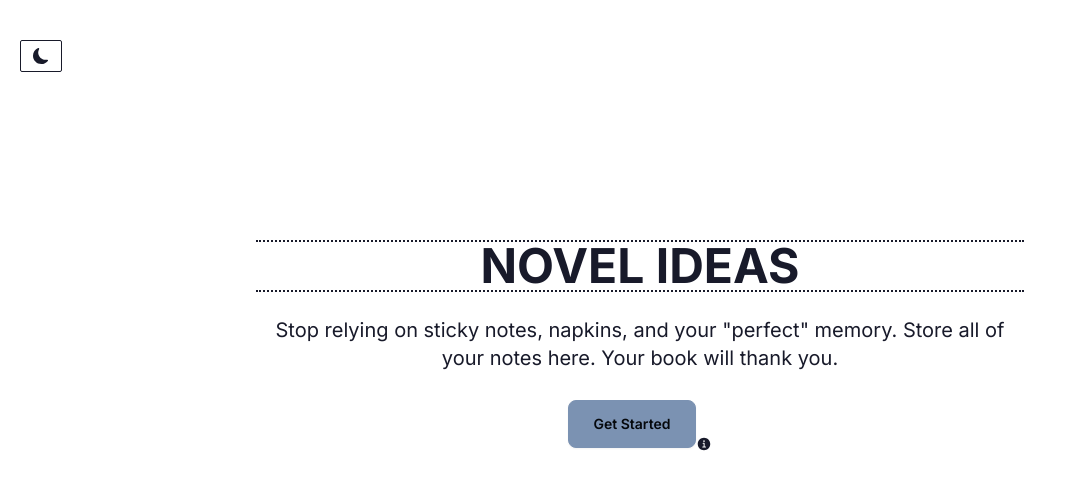
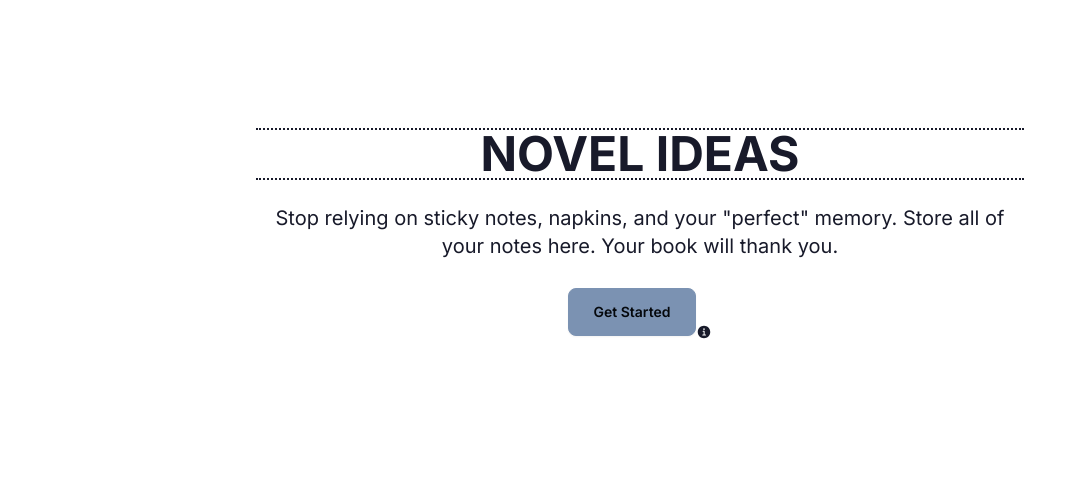
Before and after one commit to mmaustin/project-fb, a Next.js app in the folder fb/: page / in a window 1280 px wide. Shown: the top 488 px of the page, without its empty margins (0-1067 px from the left). Built offline with nearby package versions, Linux system fonts and the light colour scheme.

Commit message:
Removed theme toggle from landing page

```diff
--- a/fb/app/page.js
+++ b/fb/app/page.js
@@ -8,11 +8,11 @@
 
   return (
     <div className="mx-5 flex flex-col justify-center items-center">
-      <div className="my-10 w-full flex justify-center items-center">
+      {/* <div className="my-10 w-full flex justify-center items-center">
         <div className="w-full flex justify-between items-center">
           <ThemeToggle />
         </div>
-      </div>
+      </div> */}
       <div className="mt-32 flex justify-center items-center">
         <div className="max-w-3xl flex flex-col justify-center items-center">
           <h1 className="text-3xl md:text-5xl font-bold uppercase border-t-2 border-dotted text-center">
```
